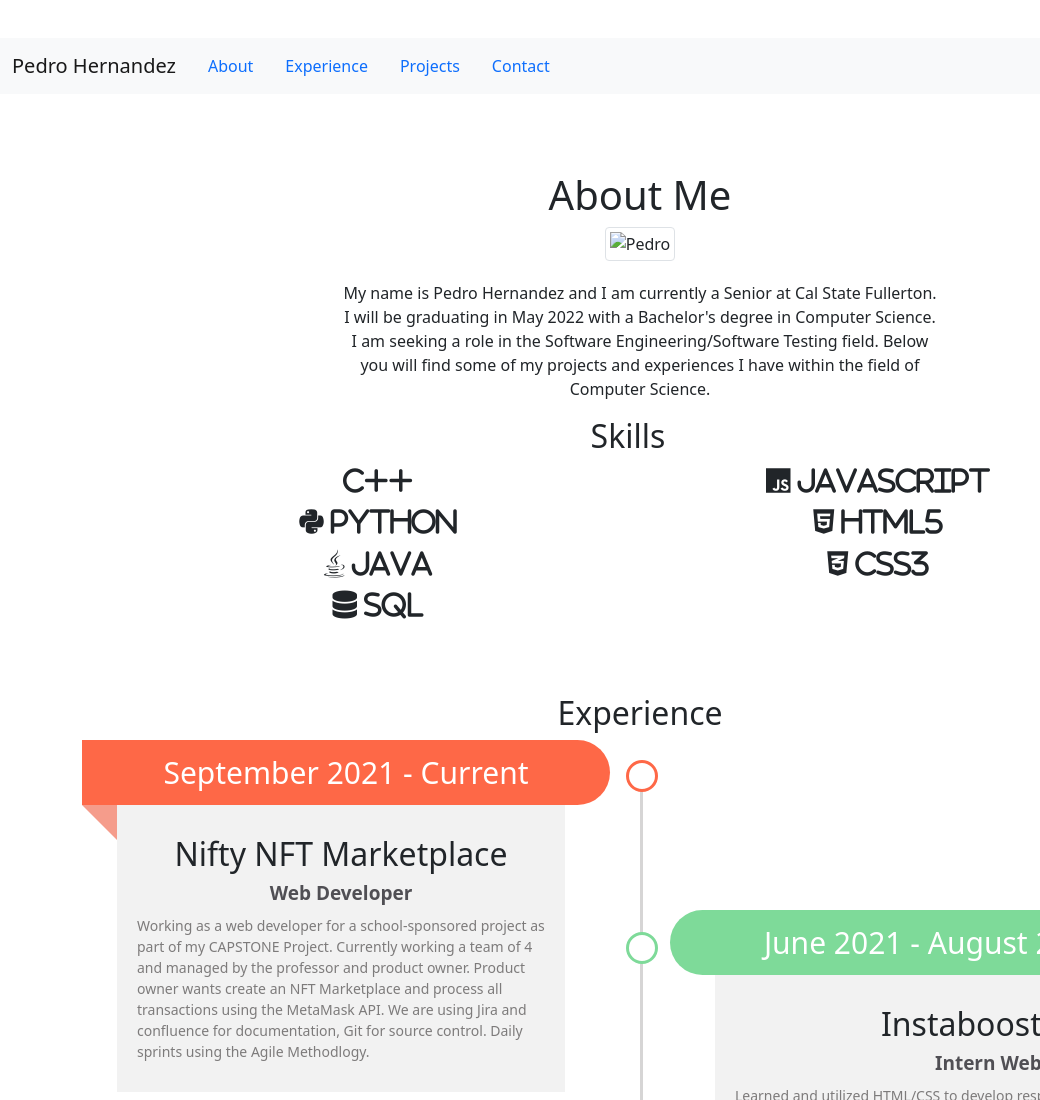
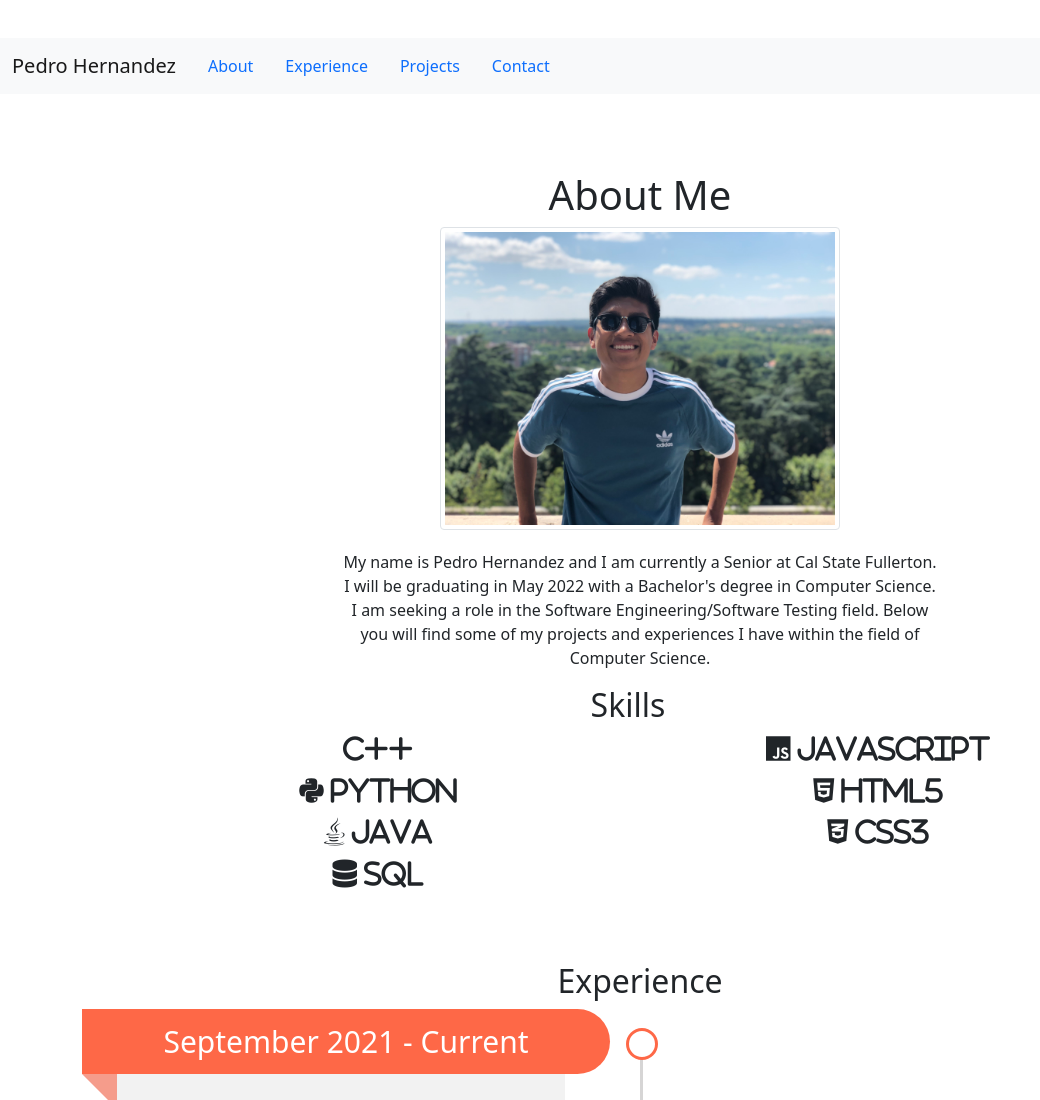
Before and after one commit to pedroh2416/PortfolioWebsite, a plain HTML site: page index.html in a window 1280 px wide. Shown: the top 1100 px of the page, without its empty margins (0-1040 px from the left). Drawn offline with nearby package versions, Linux system fonts and the light colour scheme; the site is published under a folder, as on GitHub Pages, so addresses that start at the root find nothing.

Commit message:
Added FavIcon

```diff
--- a/index.html
+++ b/index.html
@@ -15,6 +15,7 @@
     <link href="https://cdn.jsdelivr.net/npm/bootstrap@5.0.2/dist/css/bootstrap.min.css" rel="stylesheet" integrity="sha384-EVSTQN3/azprG1Anm3QDgpJLIm9Nao0Yz1ztcQTwFspd3yD65VohhpuuCOmLASjC" crossorigin="anonymous">
 
     <title>Pedro Hernandez</title>
+    <link rel="icon" type="image/x-icon" href="img/favicon.ico">
   </head>
   <body>
 
@@ -50,7 +51,7 @@
             <h1>About Me</h1>
           <div class="row">
               <div class="col">
-                  <img src="/img/portfoliopic.jpg" class="img-thumbnail" alt="Pedro">
+                  <img src="img/portfoliopic.jpg" class="img-thumbnail" alt="Pedro">
                   <p id="about_Text">My name is Pedro Hernandez and I am currently a Senior at Cal State Fullerton. I will be graduating in May 2022
                       with a Bachelor's degree in Computer Science. I am seeking a role in the Software Engineering/Software Testing
                       field. Below you will find some of my projects and experiences I have within the field of Computer Science.
```
Also changed, not shown: img/favicon.ico (added).
